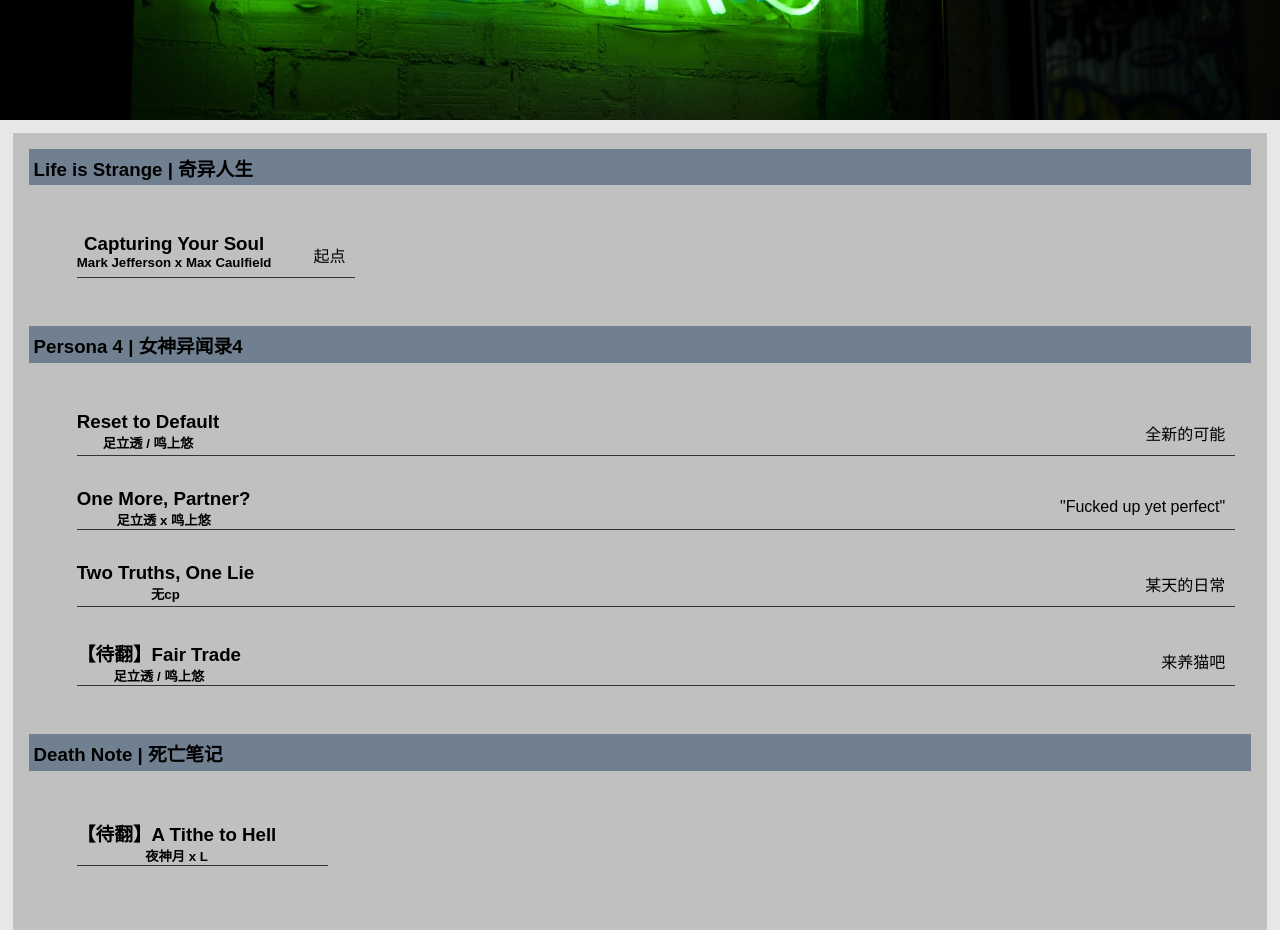
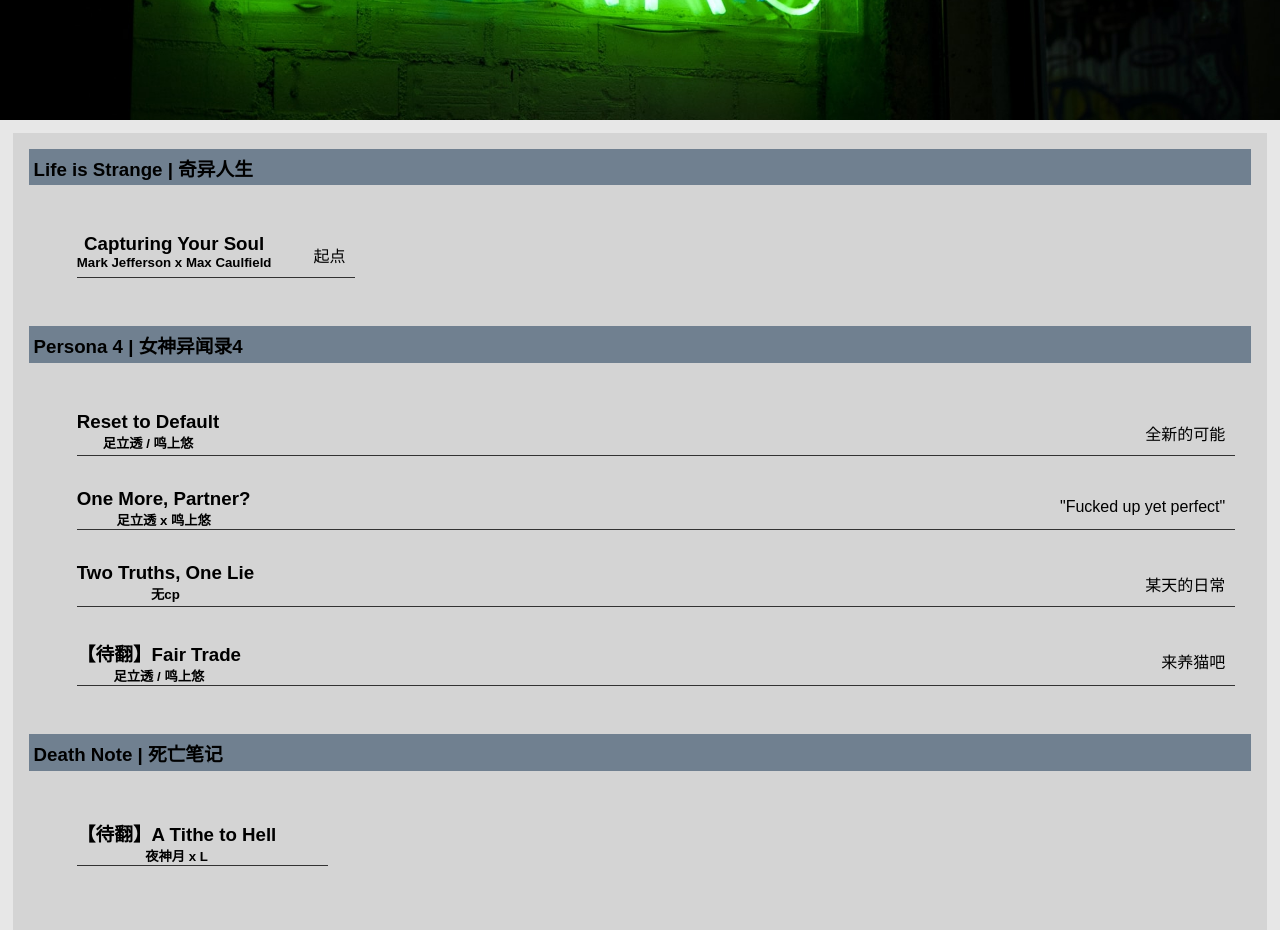
Before and after one commit to Hourglass0923/MyBlog, a plain HTML site: page index.html in a window 1280 px wide. Shown: the part 440-1370 px from the top of the page. Drawn offline with Linux system fonts and the light colour scheme.

Commit message:
Updated Index

```diff
--- a/style.css
+++ b/style.css
@@ -140,7 +140,7 @@ a {
 
 /* Main */
 .main-container {
-    background: silver;
+    background: rgba(192, 192, 192, 0.486);
     margin: 0.8rem;
     padding: 1rem;
 }
```
